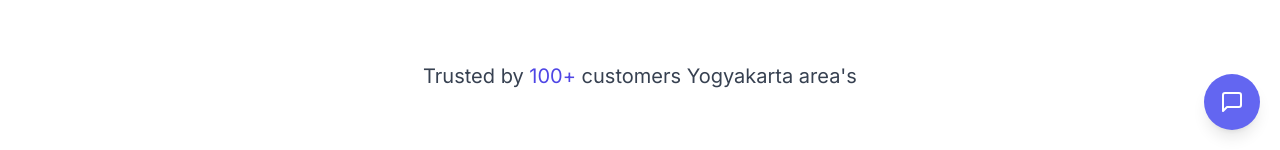
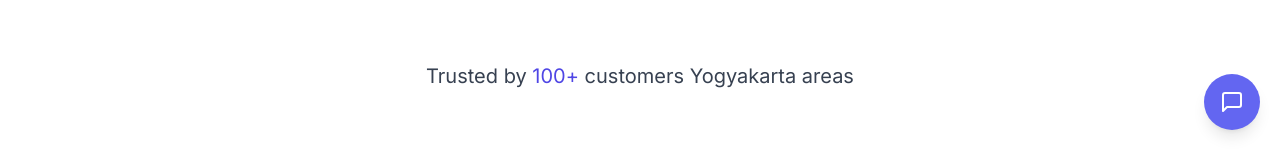
Before and after one commit to YosepRasendriya/Landing-Page, a Next.js app: page / in a window 1280 px wide. Shown: the part 650-800 px from the top of the page. Built offline with nearby package versions, Linux system fonts and the light colour scheme.

Commit message:
Hero.tsx

```diff
--- a/src/components/Hero.tsx
+++ b/src/components/Hero.tsx
@@ -54,7 +54,7 @@ export const Hero = () => {
         <div className="flex flex-col justify-center">
           <div className="text-xl text-center text-gray-700 dark:text-white">
             Trusted by <span className="text-indigo-600">100+</span>{" "}
-            customers Yogyakarta area's
+            customers Yogyakarta areas
           </div>
 
 
```
